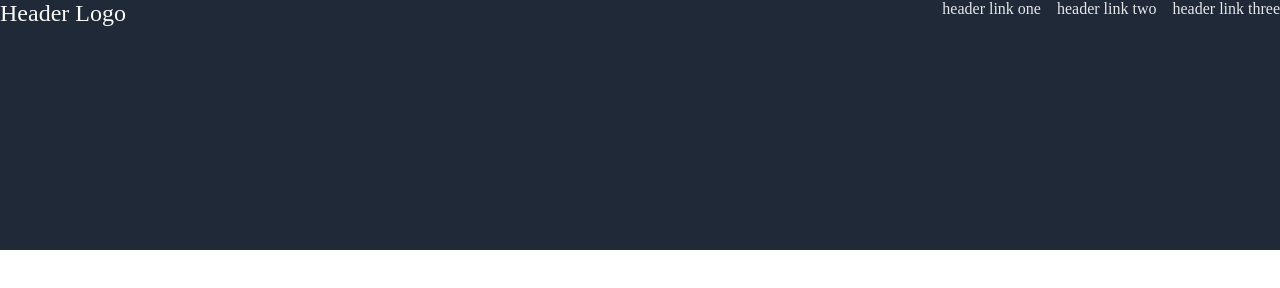
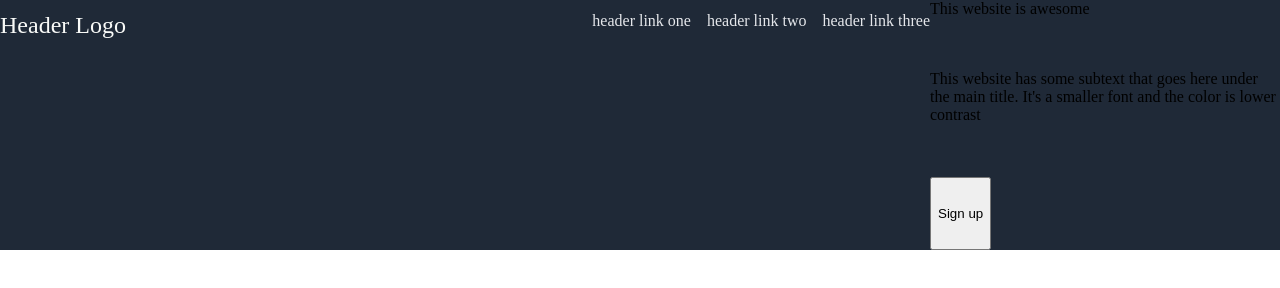
Before and after one commit to mbergq/landing-page.exercise, a plain HTML site: page index.html in a window 1280 px wide. Drawn offline with Linux system fonts and the light colour scheme.

Commit message:
Git practicing. Make header use same box

```diff
--- a/index.html
+++ b/index.html
@@ -18,6 +18,15 @@
             <div>header link two</div>
             <div>header link three</div>
         </div>
+        <div class="content">
+            <div>This website is awesome</div>
+            <div>This website has some subtext that goes here under the main title. It's a smaller font and the color is lower contrast</div>
+            <button class="signup">Sign up</button>
+
+
+        </div>
+
+
 
     </div>
 
--- a/style.css
+++ b/style.css
@@ -9,8 +9,7 @@ body {
     height: 250px;
     background-color: #1F2937;
     flex: 1;
-
-
+    flex-wrap: wrap;
 }
 
 .header {
@@ -18,6 +17,7 @@ body {
     font-size: 24px;
     color: #F9FAF8;
     flex: 1;
+    padding-top: 12px;
 }
 
 .headerlinks {
@@ -25,4 +25,10 @@ body {
     font: 18px;
     color: #E5E7EB;
     gap: 16px;
+    padding-top: 12px;
 }
+.content {
+    display: flex;
+    width: 350px;
+    flex-wrap: wrap;
+}
```
